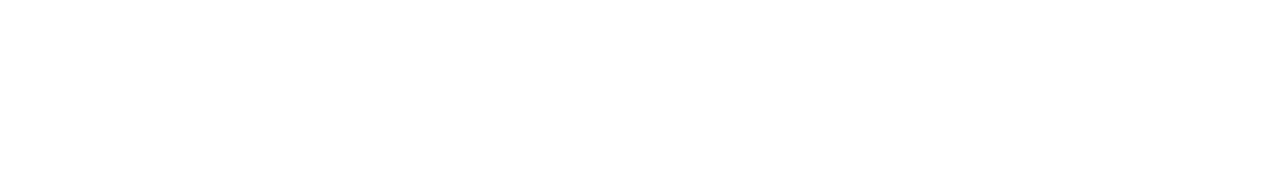
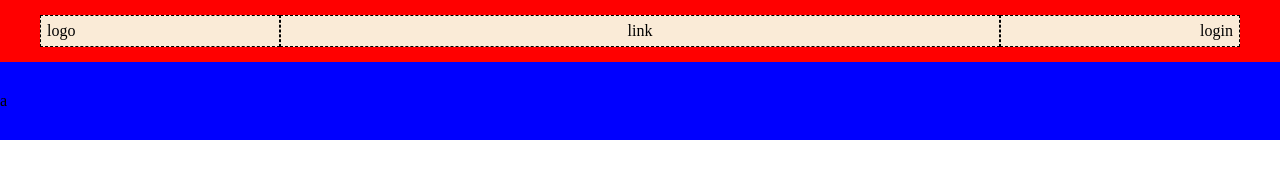
Before and after one commit to michelelongo97/htmlcss-struttura-discord, a plain HTML site: page index.html in a window 1280 px wide. Drawn offline with Linux system fonts and the light colour scheme.

Commit message:
feat: add first header

```diff
--- a/css/style.css
+++ b/css/style.css
@@ -5,3 +5,49 @@
     margin: 0;
     box-sizing: border-box;
 }
+
+/*general*/
+
+.container {
+    max-width: 1200px;
+    margin-left: auto;
+    margin-right: auto;
+}
+
+/*header*/
+.header-top{
+    background-color: red;
+    padding: 15px 0;
+}
+
+.header-bottom{
+    background-color: blue;
+    padding: 30px 0;
+}
+
+.header-top > .container{
+    display: flex;
+    background-color: antiquewhite;
+}
+
+.header-top .logo{
+    width: 20%;
+    text-align: left;
+}
+
+.header-top .login{
+    width: 20%;
+    text-align: right;
+}
+
+.header-top nav{
+    width: 60%;
+    text-align: center;
+}
+
+.header-top .logo,
+.header-top nav,
+.header-top .login{
+    border: 1px dashed black;
+    padding: 6px;
+}
--- a/index.html
+++ b/index.html
@@ -8,7 +8,16 @@
 </head>
 <body>
     <header>
-
+        <div class="header-top">
+            <div class="container">
+                <div class="logo"> logo</div>
+                <nav>link</nav>
+                <div class="login">login</div>
+            </div>
+        </div>
+        <div class="header-bottom">
+            a
+        </div>
     </header>
 
 </body>
```
